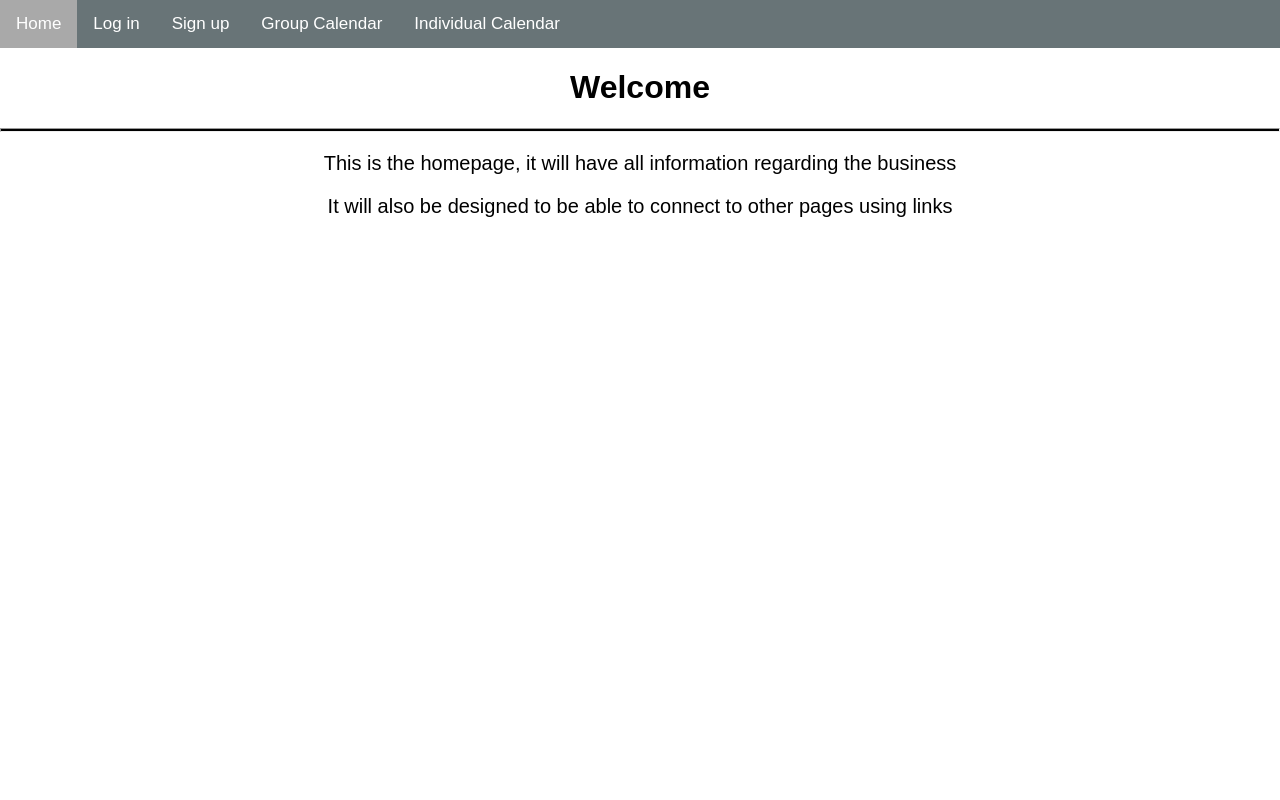
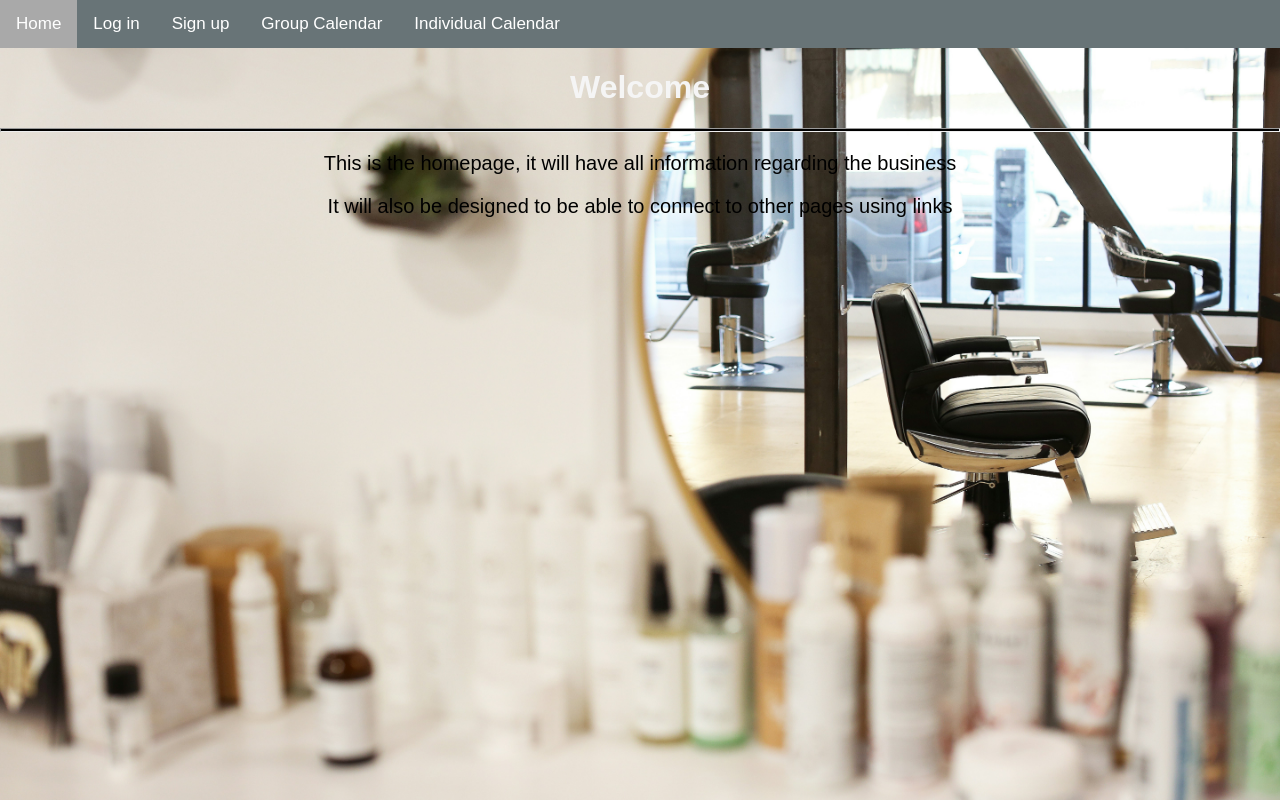
Before and after one commit to JonHam43/SoftwareEngineering, a PHP site: page /pages/index.html in a window 1280 px wide. Run offline with PHP 8.4, Linux system fonts and the light colour scheme.

Commit message:
added background image to the homepage and fixed background image path for signup.html

```diff
--- a/css/home.css
+++ b/css/home.css
@@ -1,5 +1,6 @@
 h1.home-title{
     text-align: center;
+    color: whitesmoke;
 }
 
 p.home-text{
@@ -11,3 +12,10 @@ hr.home-line {
     background-color: black;
     height: 2px;
 }
+
+body{
+    background-image: url("/img/salon_1.jpg");
+    background-position: center;
+    background-repeat: no-repeat;
+    background-size: cover;
+}
--- a/pages/signup.html
+++ b/pages/signup.html
@@ -12,7 +12,7 @@
                 font-family: Arial, sans-serif;
                 color: #0F292F;
                 background-color: #e2c2b3;
-                background-image: url("./images/tools.jpg");
+                background-image: url("/img/tools.jpg");
 
                 /* Full height */
                 height: 100%;
```
